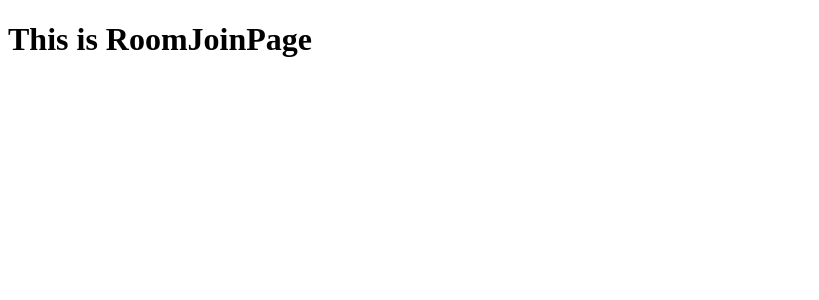
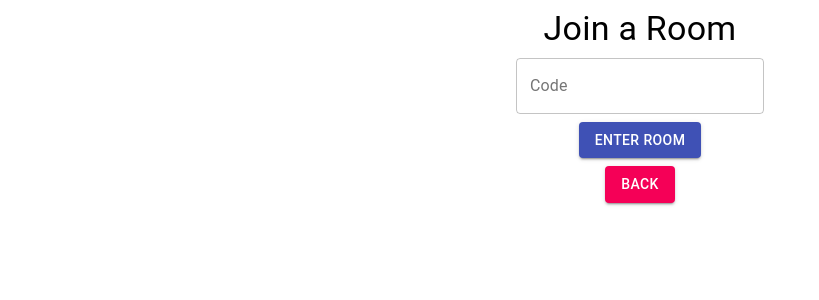
Before and after one commit to HaoHuynh0301/Music-Controller-RestAPI, a React app in the folder core/frontend/: page /join in a window 1280 px wide. Shown: the top 300 px of the page, without its empty margins (0-819 px from the left). Built offline with nearby package versions, Linux system fonts and the light colour scheme; the HTML template or start-up script is replaced by a standard one.

Commit message:
feat: create join-room ui, views, and fetch for joining new room.

```diff
--- a/core/frontend/src/components/App.js
+++ b/core/frontend/src/components/App.js
@@ -14,7 +14,10 @@
 
   render() {
     return (
-      <HomePage />
+      <div className="center">
+        <HomePage />
+      </div>
+
     );
   }
 }
--- a/core/frontend/src/components/HomePage.js
+++ b/core/frontend/src/components/HomePage.js
@@ -18,7 +18,7 @@
         return (
             <Router>
                 <Switch>
-                    <Route exact path="/">This is a HomePage hello</Route>
+                    <Route exact path="/">This is a HomePage</Route>
                     <Route path="/join" component={RoomJoinPage}></Route>
                     <Route path="/create" component={CreateRoomPage}/>
                     <Route path="/room/:roomCode" component={Room}></Route>
--- a/core/frontend/src/components/RoomJoinPage.js
+++ b/core/frontend/src/components/RoomJoinPage.js
@@ -1,15 +1,88 @@
 import React, {Component} from "react";
+import Button from "@material-ui/core/Button";
+import Typography from "@material-ui/core/Typography";
+import TextField from "@material-ui/core/TextField";
+import FormHelperText from "@material-ui/core/FormHelperText";
+import FormControl from "@material-ui/core/FormControl";
+import { Link } from "react-router-dom";
+import Radio from "@material-ui/core/Radio";
+import RadioGroup from "@material-ui/core/RadioGroup";
+import FormControlLabel from "@material-ui/core/FormControlLabel";
+import { Grid } from "@material-ui/core";
 
 export default class RoomJoinPage extends Component {
     constructor(props) {
         super(props);
+        this.state = {
+            roomCode: "",
+            error: ""
+        }
+        this.handleTextFieldChange = this.handleTextFieldChange.bind(this);
+        this.roomButtonRequest = this.roomButtonRequest.bind(this);
+    }
+
+    handleTextFieldChange(e) {
+        this.setState({
+            room: e.target.value
+        });
+    }
+
+    roomButtonRequest() {
+        const requestOption = {
+            method: "POST",
+            header: {"Content-Type": "application/json"},
+            body: JSON.stringify({
+                code: this.state.roomCode
+            }),
+        };
+        fetch("/api/join-room", requestOption)
+            .then((response) => {
+                if(response.ok) {
+                    this.props.history.push(`/room/${this.state.roomCode}`);
+                }
+                this.setState({
+                    error: "Room code is invalid!"
+                });
+            })
+            .catch((error) => {
+                console.log(error)
+            })
     }
 
     render() {
         return (
-            <div>
-                <h1>This is RoomJoinPage</h1>
-            </div>
+            <Grid container spacing={1}>
+                <Grid item xs={12} align="center">
+                <Typography variant="h4" component="h4">
+                    Join a Room
+                </Typography>
+                </Grid>
+                <Grid item xs={12} align="center">
+                <TextField
+                    error={this.state.error}
+                    label="Code"
+                    placeholder="Enter a Room Code"
+                    value={this.state.roomCode}
+                    helperText={this.state.error}
+                    variant="outlined"
+                    onChange={this.handleTextFieldChange}
+                />
+                </Grid>
+                <Grid item xs={12} align="center">
+                <Button
+                    variant="contained"
+                    color="primary"
+                    onClick={this.roomButtonRequest}
+                >
+                    Enter Room
+                </Button>
+                </Grid>
+                <Grid item xs={12} align="center">
+                <Button variant="contained" color="secondary" to="/" component={Link}>
+                    Back
+                </Button>
+                </Grid>
+            </Grid>
         )
     }
 }
--- a/core/frontend/static/css/index.css
+++ b/core/frontend/static/css/index.css
@@ -16,5 +16,11 @@
 #app {
   width: 100%;
   height: 100%;
-  display: flex;
 }
+
+.center {
+  position: absolute;
+  top: 50%;
+  left: 50%;
+  transform: translate(-50%, -50%);
+}
```
Also changed, not shown: core/frontend/src/components/Room.js (+11 -1 lines), core/frontend/static/frontend/main.js, 2 other files (tests, documents, lock files or other folders).
